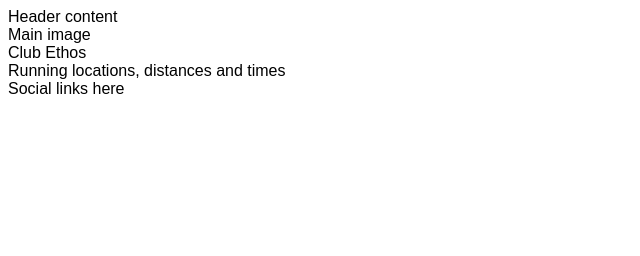
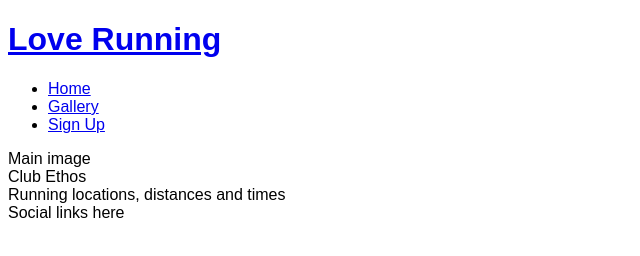
Before and after one commit to emeliehansson/love-running, a plain HTML site: page index.html in a window 1280 px wide. Shown: the whole page, without its empty margins (0-640 px from the left). Drawn offline with Linux system fonts and the light colour scheme.

Commit message:
Add basic structure to header

```diff
--- a/index.html
+++ b/index.html
@@ -11,7 +11,24 @@
     <title>Love Running</title>
 </head>
 <body>
-    <header>Header content</header>
+    <header>
+        <a href="index-html">
+            <h1>Love Running</h1>
+        </a>
+        <nav>
+            <ul>
+                <li>
+                    <a href="index.html">Home</a>
+                </li>
+                <li>
+                    <a href="#">Gallery</a>
+                </li>
+                <li>
+                    <a href="#">Sign Up</a>
+                </li>
+            </ul>
+        </nav>
+    </header>
     <section>
         Main image
     </section>
```
